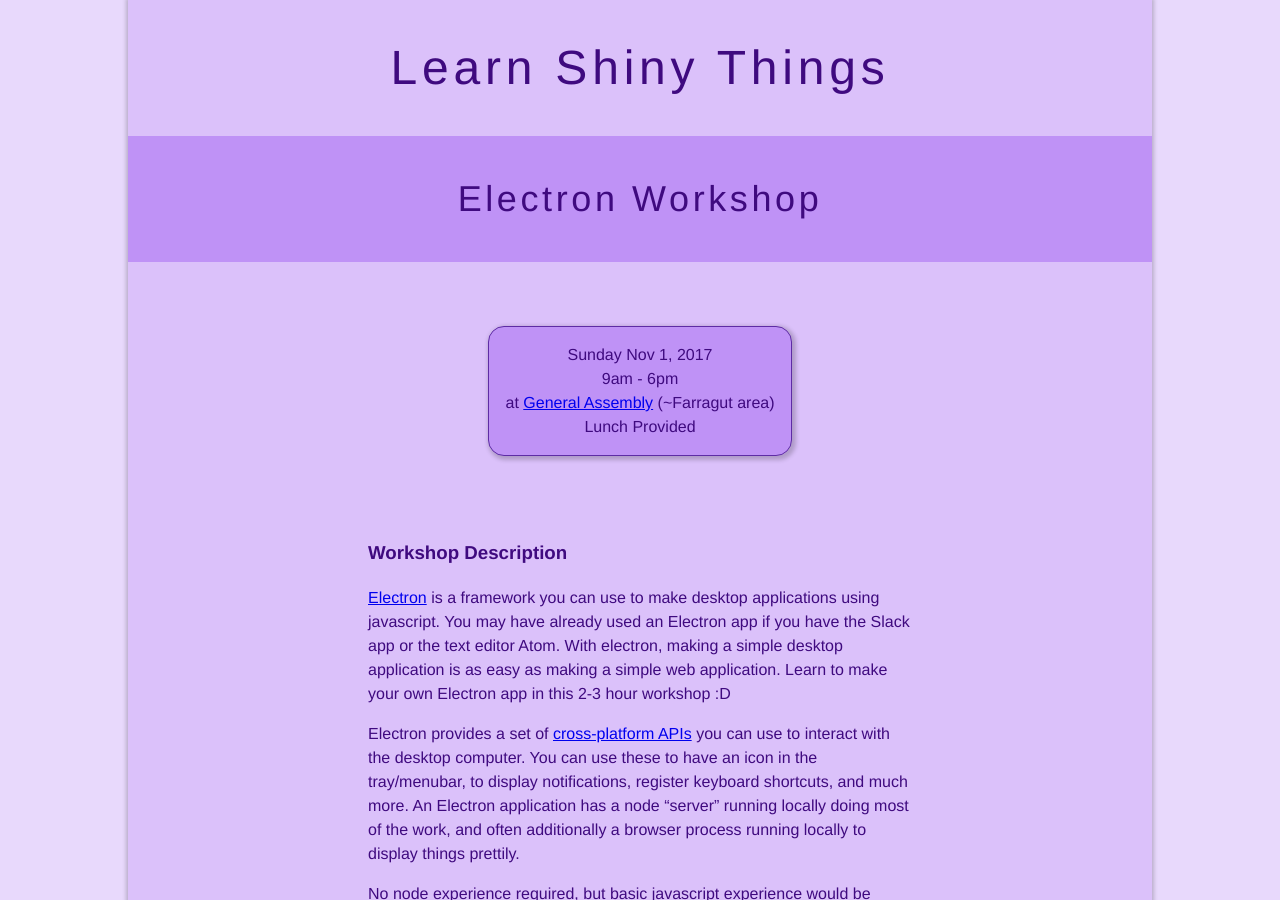
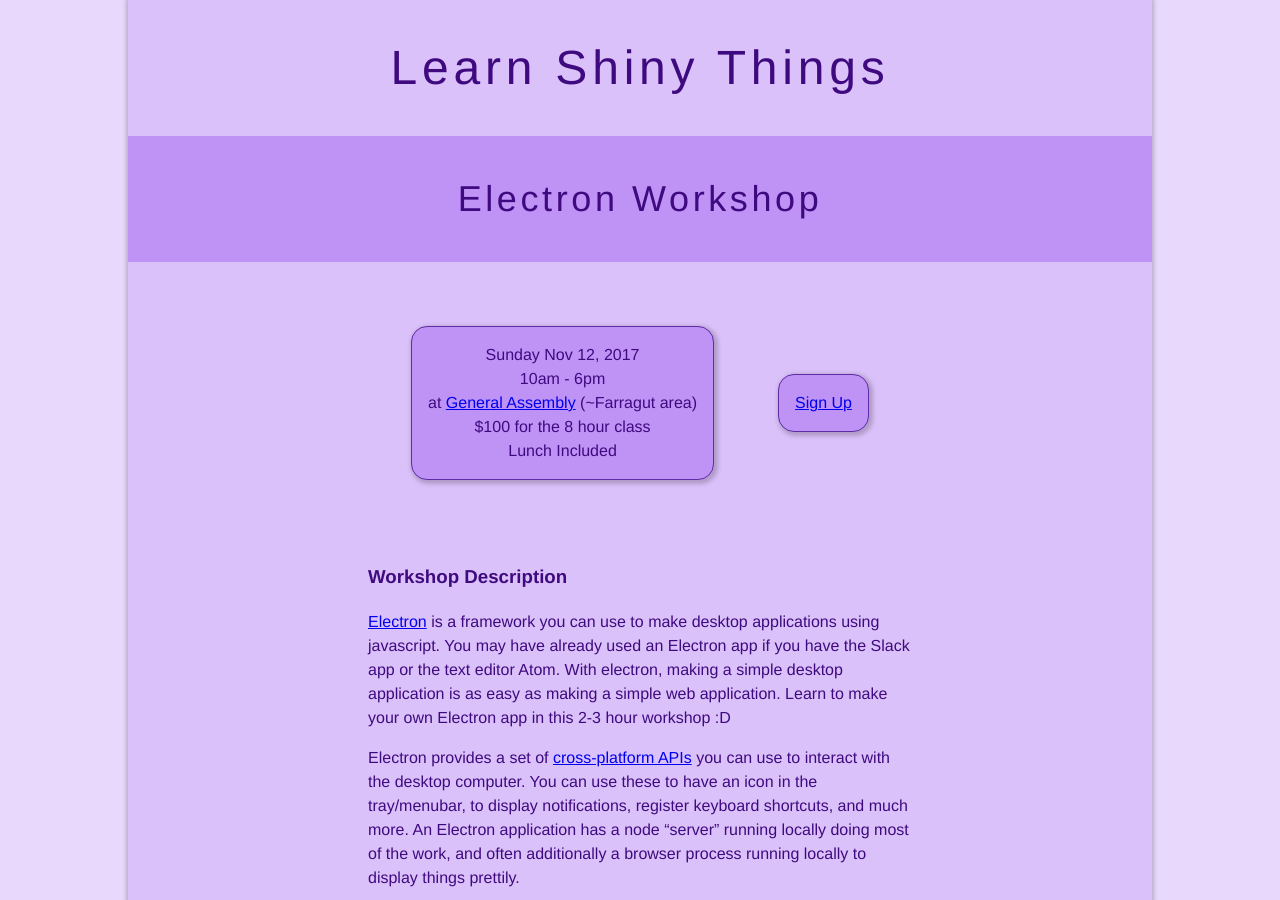
Before and after one commit to learnshinythings/learnshinythings.github.io, a Jekyll site: the page built from electron.md, in a window 1280 px wide and 900 px high. Built offline with Jekyll 4.4.1, drawn with Linux system fonts in a browser that asks for light colours; nearby versions of some CDN libraries.

Commit message:
update date

```diff
--- a/electron.md
+++ b/electron.md
@@ -12,16 +12,27 @@ Electron Workshop
 </div>
 </div>
 
-<div class="bg-purp-light tc pt5">
+<div class="bg-purp-light tc pt5 flex items-center justify-center">
+
 <div class="f5 measure-wide dib tl" markdown="1">
 <div class="tc pa3 ba br4 b--purple bg-purp shadow-3">
-  <div>Sunday Nov 1, 2017</div>
-  <div>9am - 6pm</div>
+  <div>Sunday Nov 12, 2017</div>
+  <div>10am - 6pm</div>
   <div>at <a href="#">General Assembly</a> (~Farragut area)</div>
-  <div>Lunch Provided</div>
+  <div>$100 for the 8 hour class</div>
+  <div>Lunch Included</div>
 </div>
 </div>
+
+<div class="dib f5 measure-wide dib tl ml5" markdown="1">
+<div class="tc pa3 ba br4 b--purple bg-purp shadow-3">
+  <a href="#">Sign Up</a>
 </div>
+</div>
+
+</div>
+
+
 
 <div class="bg-purp-light pa5-ns tc">
 <div class="measure-wide dib tl" markdown="1">
```
